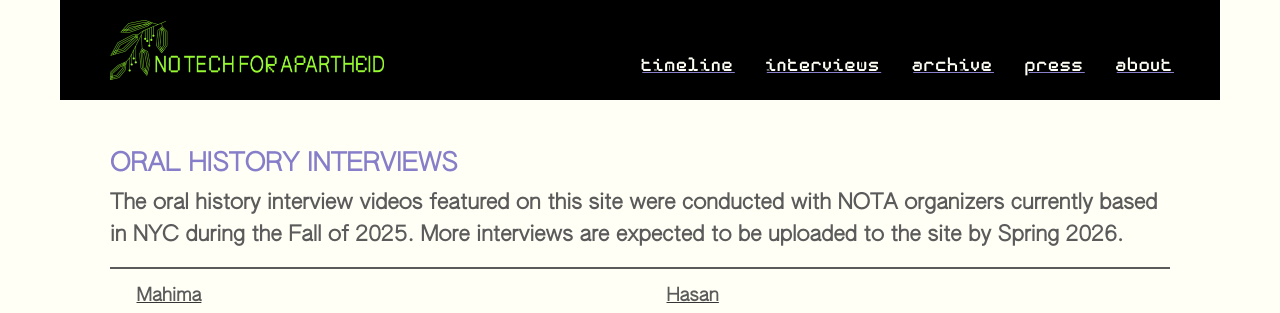
After one commit to zeldaskywalker/nota-memory-archive, a Django app: page /interviews/ in a window 1280 px wide. The commit adds this page. Shown: the top 313 px of the page. Run offline with Django 5.2, Linux system fonts and the light colour scheme; parts of the project's set-up code (start-up, migrations or seed data) failed here and were passed over.

Commit message:
Add new functionality and pages for NOTA memory archive videos.

```diff
--- /dev/null
+++ b/nota/do_spaces.py
@@ -0,0 +1,32 @@
+import os
+import boto3
+
+# configuration details for Digital Ocean Space
+SPACE_ACCESS_KEY = os.environ.get('SPACES_KEY') # specified in hosting
+SPACE_SECRET_KEY = os.environ.get('SPACES_SECRET') # specified in hosting
+REGION = 'nyc3'
+SPACE_NAME = 'oral-history-interviews'
+SPACE_ENDPOINT = f'https://{REGION}.digitaloceanspaces.com'
+EXPIRATION_SECONDS = 5400  # URL valid for 1.5 hours
+
+session = boto3.session.Session()
+client = session.client('s3',
+                        region_name=REGION,
+                        endpoint_url=SPACE_ENDPOINT,
+                        aws_access_key_id=SPACE_ACCESS_KEY,
+                        aws_secret_access_key=SPACE_SECRET_KEY)
+
+# Relevant documentation:
+# https://docs.digitalocean.com/products/spaces/how-to/set-file-permissions/
+def get_presigned_url(name):
+    presigned_url = client.generate_presigned_url(
+        ClientMethod='get_object',
+        Params={
+            'Bucket': SPACE_NAME,
+            'Key': f'videos/{name}.mp4',
+            'ResponseContentDisposition': 'inline',
+        },
+        ExpiresIn=EXPIRATION_SECONDS)
+
+    print(presigned_url)
+    return presigned_url
--- a/nota/static/css/site.css
+++ b/nota/static/css/site.css
@@ -6,6 +6,10 @@
     --purple: #867EC9;
     --green-yellow: #96fa32;
     --indigenous-rights-red: #BB604D;
+}
+
+video {
+    width: 100%;
 }
 
 @font-face {
@@ -615,6 +619,25 @@ li a:hover {
     color: var(--black);
 }
 
+#interviews_container {
+    display: flex;
+    flex-wrap: wrap;
+    justify-content: space-around;
+    row-gap: 20px;
+}
+
+.interview_div {
+    width: 45%
+}
+
+.interview_div:hover a {
+    color: var(--purple);
+}
+
+.interview_div:hover h3 {
+    color: var(--purple);
+}
+
 .about-bio {
     display: flex;
     margin-bottom: 20px;
@@ -805,3 +828,7 @@ li a:hover {
     cursor: pointer;
     transition: 0.3s;
 }
+
+.video_thumbnail_img {
+    width: 100%;
+}
--- a/nota/templates/base.html
+++ b/nota/templates/base.html
@@ -19,11 +19,10 @@
 
                 <ul>
                     <!-- <li><a href="/"> <img src="{% static '/images/NOTA_LOGO.png' %}" height=60px alt="Home"></a></li> -->
-                    <!-- <li><a href="/timeline">timeline</a></li>
-                    <li><a href="/archive">archive</a></li> -->
                     <li><a href="/about">about</a></li>
                     <li><a href="/press">press</a></li>
                     <li><a href="/archive">archive</a></li>
+                    <li><a href="/interviews">interviews</a></li>
                     <li><a href="/timeline">timeline</a></li>
                 </ul>
 
--- a/nota/templates/home.html
+++ b/nota/templates/home.html
@@ -20,6 +20,11 @@
                 <a href="/timeline">
                     <button>
                         check out the timeline</button></a>
+            </div>
+            <div>
+                <a href="/interviews">
+                    <button>
+                        listen to worker testimonies</button></a>
             </div>
             <div>
                 <a href="/archive">
--- /dev/null
+++ b/nota/templates/interviews.html
@@ -0,0 +1,40 @@
+{% extends 'base.html' %}
+
+{% block content %}
+<div class="page-container">
+    <h2>ORAL HISTORY INTERVIEWS</h2>
+    <div class="caption" style="font-size:21px; letter-spacing: 0.23px; font-weight: 700;">
+        The oral history interview videos featured on this site were conducted with NOTA organizers currently based in NYC during the Fall of 2025. More interviews are expected to be uploaded to the site by Spring 2026.
+    </div>
+    <hr style="border-top: 2px solid #5C5B5B;">
+
+    <div id="interviews_container">
+        <div class="interview_div">
+            <a href="/interview/Mahima">
+                <div>
+                    <h3>Mahima</h3>
+                    <img class="video_thumbnail_img" src="https://oral-history-interviews.nyc3.digitaloceanspaces.com/thumbnails/mahima_thumbnail.jpeg">
+                </div>
+            </a>
+        </div>
+
+        <div class="interview_div">
+            <a href="/interview/Hasan">
+                <div>
+                    <h3>Hasan</h3>
+                    <img class="video_thumbnail_img" src="https://oral-history-interviews.nyc3.digitaloceanspaces.com/thumbnails/hasan_thumbnail.JPG">
+                </div>
+            </a>
+        </div>
+
+        <div class="interview_div">
+            <a href="/interview/Mohammad">
+                <div>
+                    <h3>Mohammad</h3>
+                    <img class="video_thumbnail_img" src="https://oral-history-interviews.nyc3.digitaloceanspaces.com/thumbnails/mohammad_thumbnail.jpeg">
+                </div>
+            </a>
+        </div>
+    </div>
+</div>
+{% endblock content %}
--- a/nota/urls.py
+++ b/nota/urls.py
@@ -6,6 +6,8 @@ urlpatterns = [
     path('', views.HomeView.as_view(), name='home'),
     path('timeline/', views.TimelineView.as_view(), name='timeline'),
     path('archive/', views.ArchiveView.as_view(), name='archive'),
+    path('interviews/', views.OralHistoryInterviews.as_view(), name='interviews'),
+    path('interview/<str:name>/', views.SingleOralHistoryInterview.as_view(), name='oral_history_interview'),
     path('press/', views.PressView.as_view(), name='press'),
     path('about/', views.AboutView.as_view(), name='about'),
     path('archive/<int:row_id>/', views.ArchiveMaterialView.as_view(), name='archival_record'),
--- a/nota/views.py
+++ b/nota/views.py
@@ -4,9 +4,13 @@ from django.shortcuts import render
 from django.views import generic
 
 from . import baserow
+from . import do_spaces
 
 class HomeView(generic.TemplateView):
     template_name = 'home.html'
+
+class OralHistoryInterviews(generic.TemplateView):
+    template_name = 'interviews.html'
 
 class TimelineView(generic.TemplateView):
     template_name = 'timeline.html'
@@ -45,3 +49,11 @@ class ArchiveMaterialView(generic.TemplateView):
         context = super(ArchiveMaterialView, self).get_context_data(**kwargs)
         context['data'] = baserow.get_archival_material(context['row_id'])
         return context['data']
+
+class SingleOralHistoryInterview(generic.TemplateView):
+    template_name = 'interview.html'
+
+    def get_context_data(self, **kwargs):
+        context = super(SingleOralHistoryInterview, self).get_context_data(**kwargs)
+        context['video_link'] = do_spaces.get_presigned_url(context['name'])
+        return context
```
Also changed, not shown: nota/templates/interview.html (added, +18 -0 lines), requirements.txt (+10 -0 lines).
